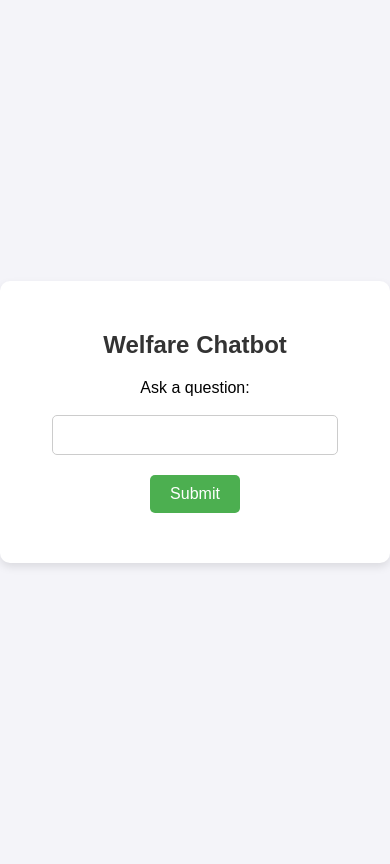
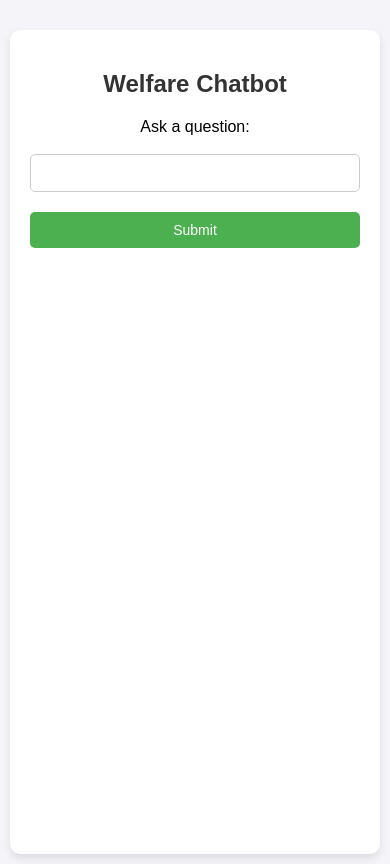
Before and after one commit to jainuthi/Govt-Welfare-schemes, a Flask app: page / in a window 390 px wide. Before the commit the page ends 567 px from the top, so only its background shows below. Run offline with Flask 3, Linux system fonts and the light colour scheme.

Commit message:
Update index.html

```diff
--- a/templates/index.html
+++ b/templates/index.html
@@ -2,6 +2,7 @@
 <html lang="en">
 <head>
   <meta charset="UTF-8">
+  <meta name="viewport" content="width=device-width, initial-scale=1.0">
   <title>Gemini Chatbot</title>
   <style>
     body {
@@ -11,8 +12,10 @@
       display: flex;
       justify-content: center;
       align-items: center;
-      height: 100vh;
+      min-height: 100vh;
       background-color: #f4f4f9;
+      flex-direction: column;
+      overflow: auto; /* Allow scrolling */
     }
 
     .container {
@@ -21,7 +24,11 @@
       padding: 30px;
       border-radius: 10px;
       box-shadow: 0 4px 8px rgba(0, 0, 0, 0.1);
-      width: 500px;
+      width: 100%;
+      max-width: 500px;
+      box-sizing: border-box;
+      margin-top: 20px; /* Add some spacing from the top */
+      flex-grow: 1; /* Allow it to take up space but also scroll if necessary */
     }
 
     h2 {
@@ -34,12 +41,13 @@
     }
 
     input[type="text"] {
-      width: 80%;
+      width: 100%;
       padding: 10px;
       margin-bottom: 20px;
       border: 1px solid #ccc;
       border-radius: 5px;
       font-size: 16px;
+      box-sizing: border-box;
     }
 
     input[type="submit"] {
@@ -71,6 +79,23 @@
       font-weight: bold;
       color: #2d87f0;
     }
+
+    /* Media Query for smaller screens */
+    @media (max-width: 600px) {
+      body {
+        padding: 10px;
+      }
+
+      .container {
+        padding: 20px;
+        width: 100%;
+      }
+
+      input[type="text"], input[type="submit"] {
+        width: 100%;
+        font-size: 14px;
+      }
+    }
   </style>
 </head>
 <body>
@@ -87,7 +112,7 @@
 
     {% if reply %}
     <div class="response">
-      <strong>Reply:</strong><br><br>
+      <strong>Response:</strong><br><br>
       {{ reply | safe }}
     </div>
     {% endif %}
```
